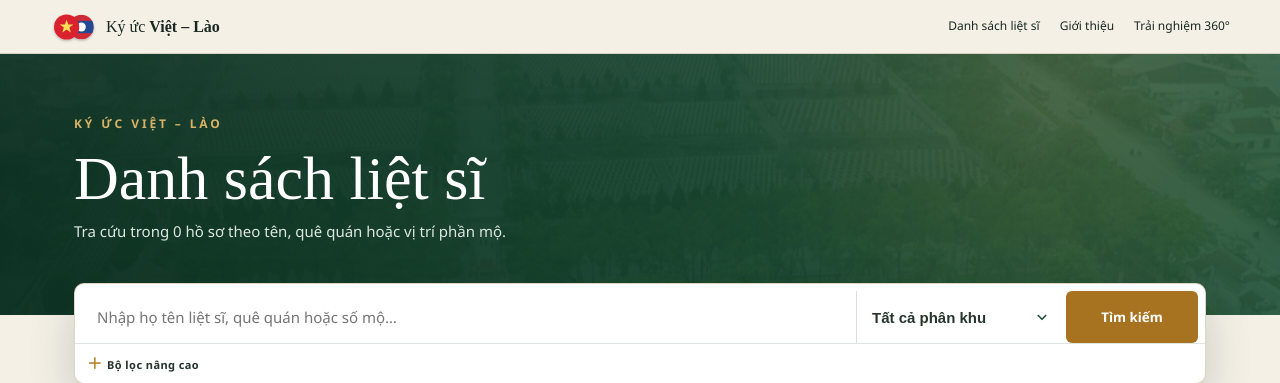
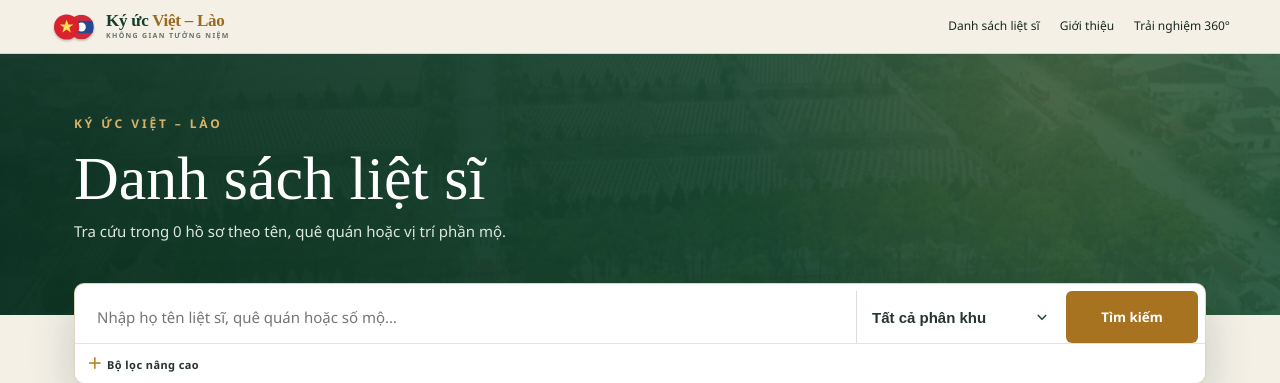
Before and after one commit to 1nguyenhuuhieu/lietsivietlao, a Django app: page /danh-sach-liet-si/ in a window 1280 px wide. Shown: the top 383 px of the page. Run offline with Django 5.2, Linux system fonts and the light colour scheme; data that the repository does not hold is empty; some web fonts are replaced.

Commit message:
style: refine topbar memorial brand

```diff
--- a/static/layout.css
+++ b/static/layout.css
@@ -997,3 +997,10 @@
 .results--home .view-all-records:hover{transform:translateY(-1px);border-color:#e0bc69;background:#1b432f;box-shadow:0 11px 24px rgba(18,52,36,.2)}
 .results--home .view-all-records:hover .view-all-records__arrow{transform:translateX(2px);background:transparent;color:#f1d58e}
 @media(max-width:760px){.results--home .view-all-records{display:inline-flex;min-height:42px;margin-top:20px;padding:10px 14px 10px 16px;gap:9px}.results--home .view-all-records strong{font-size:12px}.results--home .view-all-records__arrow{width:auto;height:auto;font-size:15px}}
+/* Refined memorial brand lockup in the top bar. */
+.site-header .brand-copy{display:flex;min-width:0;flex-direction:column;gap:2px;line-height:1}
+.site-header .brand-copy strong{color:#173c2b;font:700 17px/1.05 "Noto Serif VN",serif;letter-spacing:-.015em;white-space:nowrap}
+.site-header .brand-copy strong em{color:#9b691f;font-style:normal;font-weight:700}
+.site-header .brand-copy small{color:#66756d;font:700 7px/1.2 "Noto Sans VN",sans-serif;letter-spacing:.19em;white-space:nowrap}
+@media(max-width:760px){.site-header .brand-copy{gap:1px}.site-header .brand-copy strong{font-size:15px}.site-header .brand-copy small{font-size:6px;letter-spacing:.14em}}
+@media(max-width:370px){.site-header .brand-copy strong{font-size:14px}.site-header .brand-copy small{display:none}}
--- a/templates/memorial/base.html
+++ b/templates/memorial/base.html
@@ -25,10 +25,10 @@
   {% block structured_data %}{% endblock %}
   <link rel="stylesheet" href="{% static 'app.css' %}?v=3">
   <link rel="stylesheet" href="{% static 'seo.css' %}?v=1">
-  <link rel="stylesheet" href="{% static 'layout.css' %}?v=73">
+  <link rel="stylesheet" href="{% static 'layout.css' %}?v=74">
   {% block extra_css %}{% endblock %}
 </head><body class="{% block body_class %}{% endblock %}">
-<header class="site-header"><div class="site-header__inner"><a class="brand" href="/"><img class="brand-mark" src="{% static 'brand/ky-uc-viet-lao-mark.svg' %}?v=2" alt=""><span>Ký ức <b>Việt – Lào</b></span></a>
+<header class="site-header"><div class="site-header__inner"><a class="brand" href="/"><img class="brand-mark" src="{% static 'brand/ky-uc-viet-lao-mark.svg' %}?v=2" alt=""><span class="brand-copy"><strong>Ký ức <em>Việt – Lào</em></strong><small>KHÔNG GIAN TƯỞNG NIỆM</small></span></a>
 <nav><a href="/danh-sach-liet-si/">Danh sách liệt sĩ</a><a href="/#cau-chuyen-home">Giới thiệu</a><a href="/trai-nghiem-360/">Trải nghiệm 360°</a></nav></div></header>
 <main>{% block content %}{% endblock %}</main>
 <footer><p><strong>Sản phẩm cộng đồng do <a href="https://8tech.vn/" rel="noopener">8Tech</a> xây dựng và cung cấp hoàn toàn miễn phí.</strong></p></footer>
```
